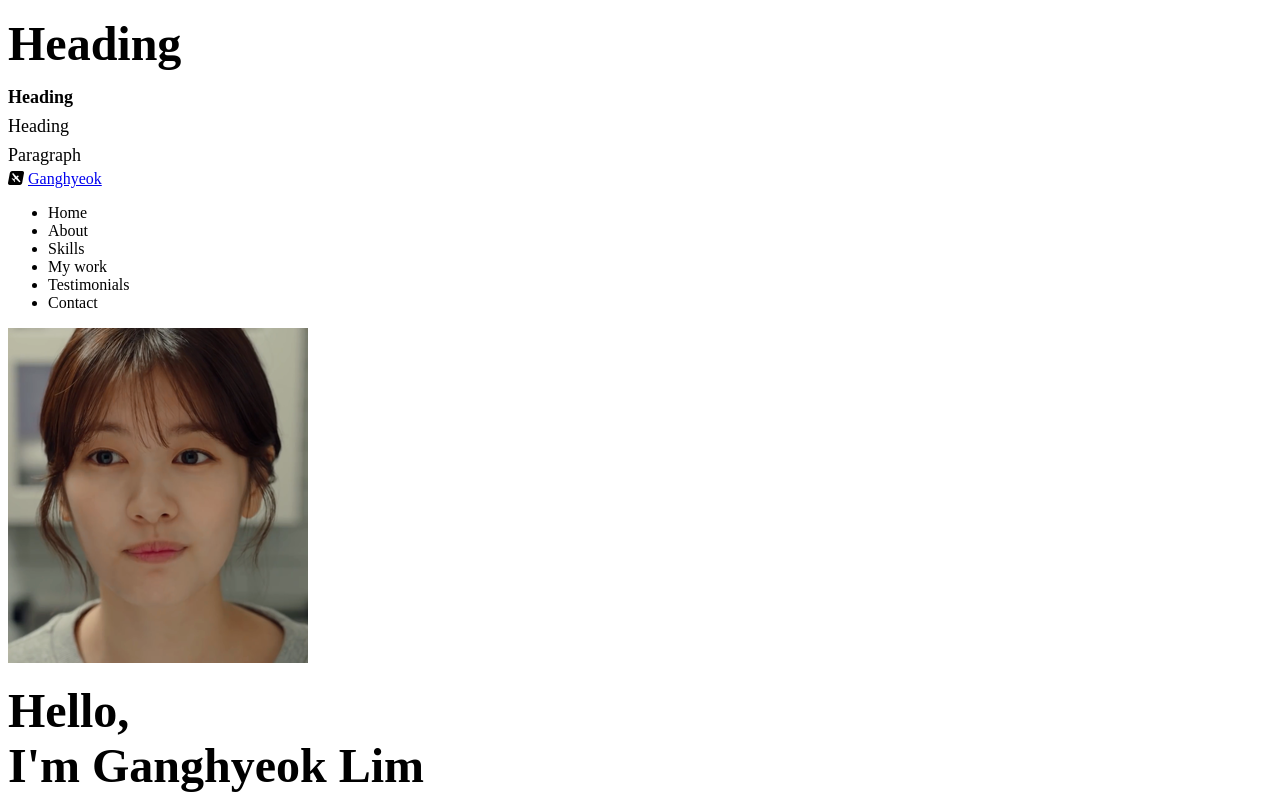
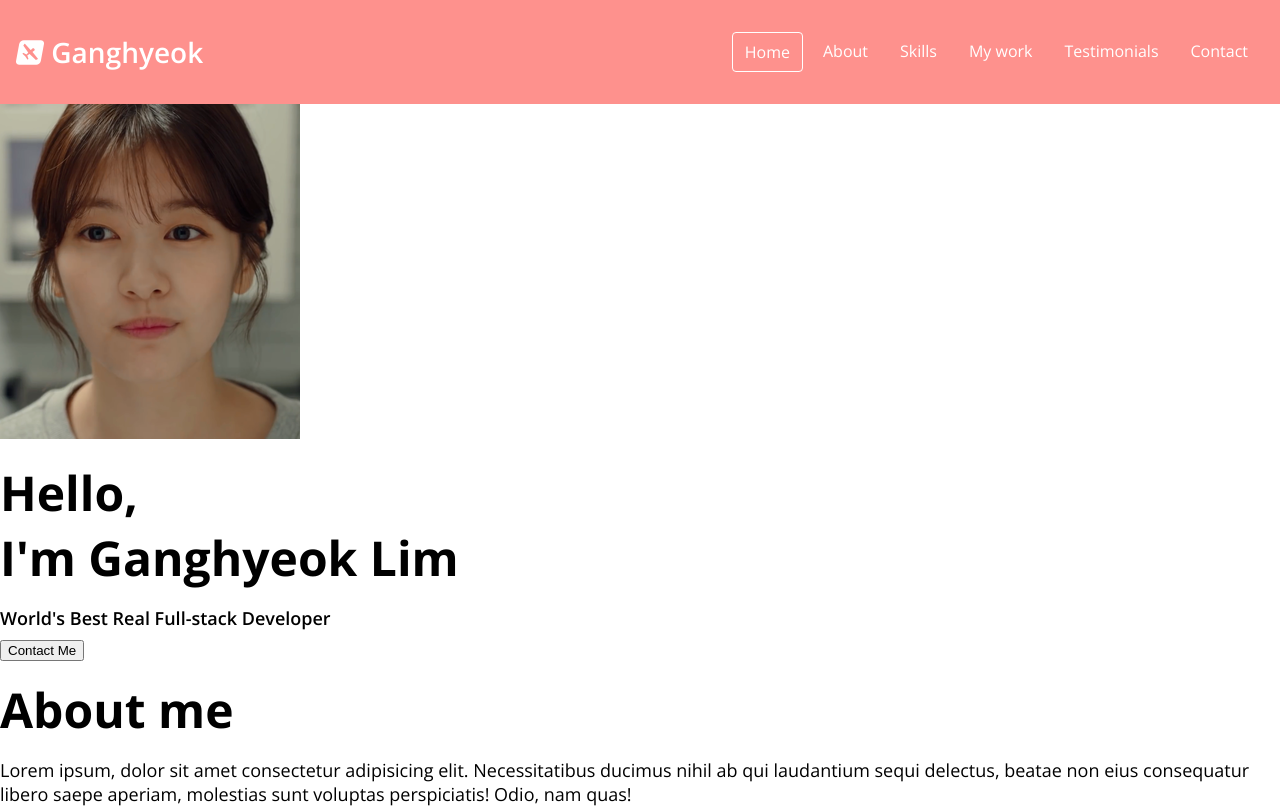
Before and after one commit to Ganghyeok/Ellie-Clone-coding-Portfolio-Website, a plain HTML site: page index.html in a window 1280 px wide. Shown: the top 809 px of the page. Drawn offline with nearby package versions, Linux system fonts and the light colour scheme.

Commit message:
CSS : Navbar

```diff
--- a/index.html
+++ b/index.html
@@ -15,11 +15,6 @@
     <script src="main.js" defer></script>
 </head>
 <body>
-  <h1>Heading</h1>
-  <h2>Heading</h2>
-  <h3>Heading</h3>
-  <p>Paragraph</p>
-
     <!-- Navbar -->
     <nav id="navbar">
         <div class="navbar__logo">
@@ -27,7 +22,7 @@
             <a href="#">Ganghyeok</a>
         </div>
         <ul class="navbar__menu">
-            <li class="navbar__menu__item">Home</li>
+            <li class="navbar__menu__item active">Home</li>
             <li class="navbar__menu__item">About</li>
             <li class="navbar__menu__item">Skills</li>
             <li class="navbar__menu__item">My work</li>
--- a/style.css
+++ b/style.css
@@ -28,11 +28,28 @@
   --weight-regular: 400;
 
   /* Size */
+  --size-border-radius: 4px;
 }
 
 /* Universal tags */
 * {
   box-sizing: border-box;
+}
+
+body {
+  font-family: "Open Sans", sans-serif;
+  margin: 0;
+  cursor: default;
+}
+
+a {
+  text-decoration: none;
+  color: var(--color-white);
+}
+
+ul {
+  list-style: none;
+  padding-left: 0;
 }
 
 /* Typography */
@@ -63,3 +80,37 @@ p {
   color: var(--color-black);
   margin: 4px 0;
 }
+
+/* Navbar */
+#navbar {
+  display: flex;
+  justify-content: space-between;
+  background-color: var(--color-pink);
+  align-items: center;
+  color: var(--color-white);
+  padding: 16px;
+}
+
+.navbar__logo {
+  font-size: var(--font-medium);
+  font-weight: var(--weight-semi-bold);
+}
+
+.navbar__menu {
+  display: flex;
+}
+
+.navbar__menu__item {
+  padding: 8px 12px;
+  margin: 0 4px;
+  cursor: pointer;
+  border-radius: var(--size-border-radius);
+}
+
+.navbar__menu__item.active {
+  border: 1px solid var(--color-white);
+}
+
+.navbar__menu__item:hover {
+  background-color: pink;
+}
```
